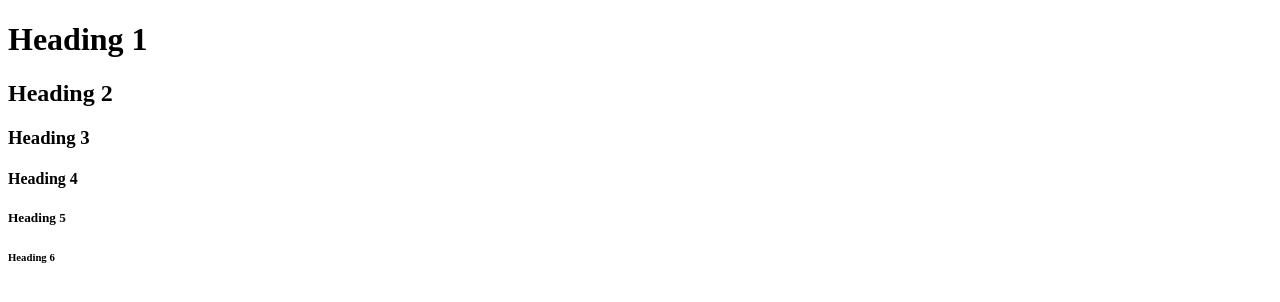
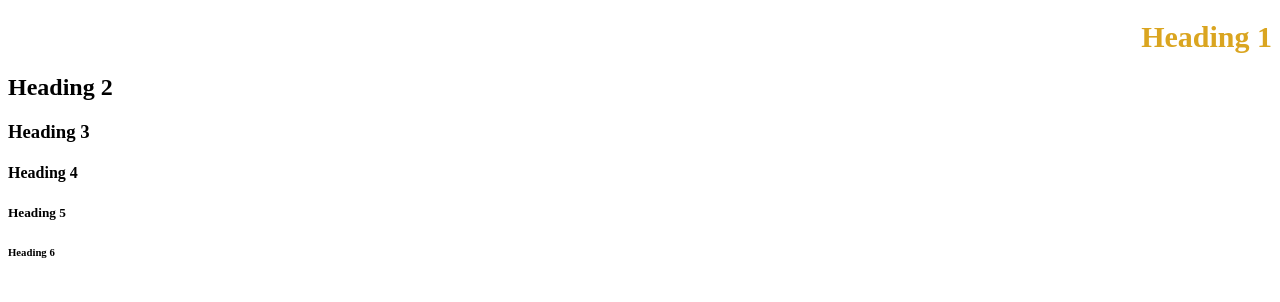
Before and after one commit to bhakim283/FSWD, a plain HTML site: page Third.html in a window 1280 px wide. Drawn offline with Linux system fonts and the light colour scheme.

Commit message:
Page edit

```diff
--- a/Third.html
+++ b/Third.html
@@ -8,6 +8,13 @@
         <meta name="viewport" content="width=device-width, initial-scale=1">
         <link rel="stylesheet" href="">
     </head>
+    <style>
+        h1{
+            color:goldenrod;
+            text-align: right;
+            font-size: 30px;
+        }
+    </style>
     <body>
         <h1>Heading 1</h1>
         <h2>Heading 2</h2>
```
